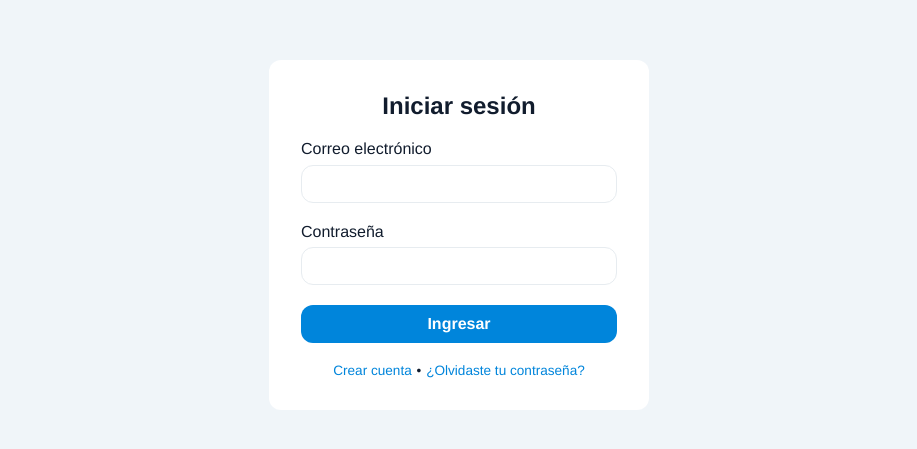
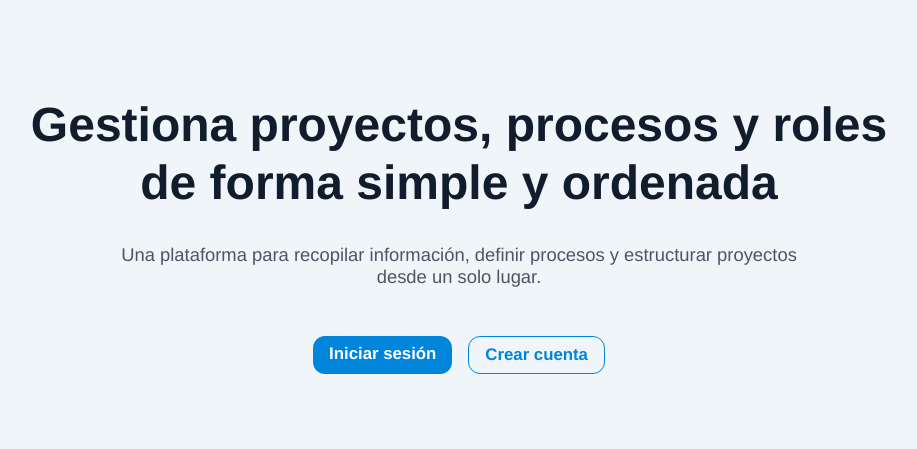
Before and after one commit to rahfflesia/graficacion, an Angular app in the folder frontend/: page / in a window 1280 px wide. Before the commit this address led to /login. Shown: the part 165-614 px from the top of the page, without its empty margins (181-1098 px from the left). Built offline with nearby package versions, Linux system fonts and the light colour scheme.

Commit message:
home avance

```diff
--- a/frontend/src/app/app.routes.ts
+++ b/frontend/src/app/app.routes.ts
@@ -4,8 +4,10 @@ import { Registro } from './auth/registro/registro';
 import { SeccionProyectos } from '../componentes/principales/seccion-proyectos/seccion-proyectos';
 import { MainLayout } from '../componentes/layouts/main-layout/main-layout';
 import { ProcesosPrincipales } from '../componentes/principales/procesos-principales/procesos-principales';
+import {Home} from '../componentes/principales/home/home';
 
 export const routes: Routes = [
+  { path: '', component: Home },
   { path: 'login', component: Login},
   { path: 'registro', component: Registro },
 
--- a/frontend/src/componentes/principales/home/home.css
+++ b/frontend/src/componentes/principales/home/home.css
@@ -0,0 +1,53 @@
+.home-container {
+    min-height: 100vh;
+    background-color: var(--body-bg-color);
+    display: flex;
+    justify-content: center;
+    align-items: center;
+}
+
+.home-content {
+    max-width: 900px;
+    text-align: center;
+    display: flex;
+    flex-direction: column;
+    gap: 2rem;
+}
+
+.home-title {
+    font-size: 3rem;
+    font-weight: 800;
+    line-height: 1.2;
+    color: var(--font-color);
+}
+
+.home-subtitle {
+    font-size: 1.15rem;
+    color: #4a5568;
+    max-width: 700px;
+    margin: 0 auto;
+}
+
+.home-actions {
+    display: flex;
+    justify-content: center;
+    gap: 1rem;
+    margin-top: 1rem;
+}
+
+.secondary-button {
+    padding: 0.5rem 1rem;
+    border-radius: var(--border-radius);
+    font-weight: bold;
+    font-size: 1.05rem;
+    background-color: transparent;
+    border: 1px solid var(--blue);
+    color: var(--blue);
+    text-decoration: none;
+    cursor: pointer;
+}
+
+.secondary-button:hover {
+    cursor: pointer;
+    background-color: var(--lightblue);
+}
--- a/frontend/src/componentes/principales/home/home.html
+++ b/frontend/src/componentes/principales/home/home.html
@@ -1 +1,23 @@
-<p>home works!</p>
+<div class="home-container">
+    <div class="home-content">
+        <h1 class="home-title">
+        Gestiona proyectos, procesos y roles<br />
+        de forma simple y ordenada
+        </h1>
+
+        <p class="home-subtitle">
+        Una plataforma para recopilar información, definir procesos
+        y estructurar proyectos desde un solo lugar.
+        </p>
+
+        <div class="home-actions">
+        <a routerLink="/login" class="default-button">
+            Iniciar sesión
+        </a>
+
+        <a routerLink="/registro" class="secondary-button">
+            Crear cuenta
+      </a>
+    </div>
+  </div>
+</div>
```
